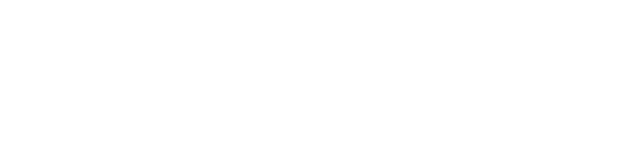
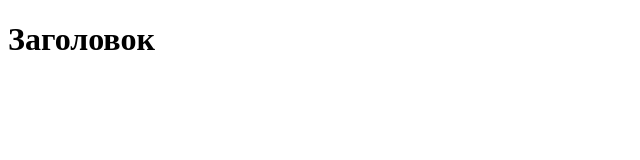
Before and after one commit to ColorfulMist/first-project, a plain HTML site: page index.html in a window 1280 px wide. Shown: the whole page, without its empty margins (0-640 px from the left). Drawn offline with Linux system fonts and the light colour scheme.

Commit message:
Убрал комменты

```diff
--- a/index.html
+++ b/index.html
@@ -3,5 +3,5 @@
 
 </head>
 <body>
-    <!--<h1>Заголовок</h1>-->
+    <h1>Заголовок</h1>
 </body>
```
